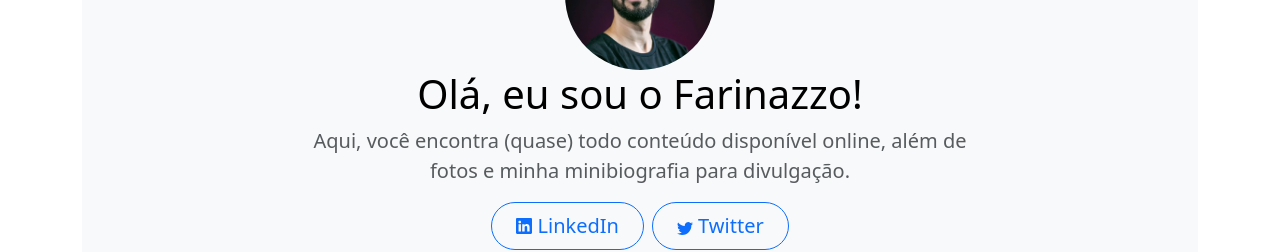
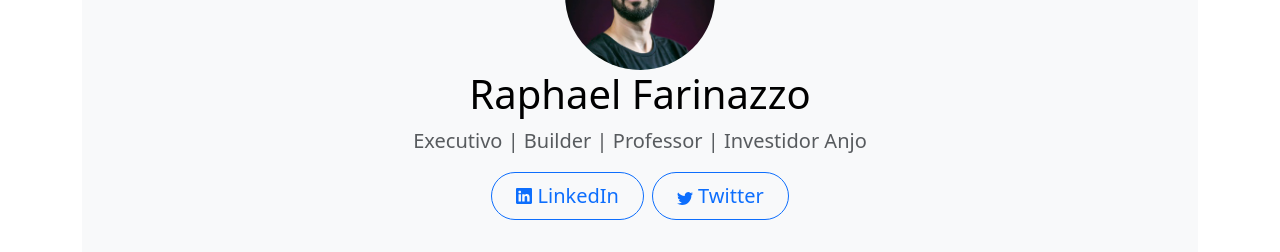
Before and after one commit to rfarinazzo/farina.ceo, a plain HTML site: page index.html in a window 1280 px wide. Shown: the part 224-476 px from the top of the page. Drawn offline with nearby package versions, Linux system fonts and the light colour scheme.

Commit message:
Update hero section and hide menu
- Change hero heading to "Raphael Farinazzo"
- Update subtitle to "Executivo | Builder | Professor | Investidor Anjo"
- Add rounded styling to profile picture
- Comment out menu navigation code

Co-Authored-By: Claude Haiku 4.5 <noreply@anthropic.com>

```diff
--- a/index.html
+++ b/index.html
@@ -20,6 +20,7 @@
 <body>
 
 <div class="nav-menu fixed-top">
+  <!--
   <header class="d-flex justify-content-center py-3">
     <ul class="nav nav-pills">
       <li class="nav-item"><a href="#articles" class="nav-link">Artigos</a></li>
@@ -29,15 +30,16 @@
       <li class="nav-item"><a href="https://www.linkedin.com/newsletters/7133110126449688576/" class="nav-link">Newsletter</a></li>
     </ul>
   </header>
+  -->
 </div>
 
 <section id="opening" class="pt-5">
     <div class="container my-5">
         <div class="px-5 pt-5 text-center bg-body-tertiary rounded-3">
-          <img src="./assets/images/raphael_farinazzo.jpeg" width="150" class="profile-img" />
-          <h1 class="text-body-emphasis">Olá, eu sou o Farinazzo!</h1>
+          <img src="./assets/images/raphael_farinazzo.jpeg" width="150" class="profile-img" style="border-radius: 50%;" />
+          <h1 class="text-body-emphasis">Raphael Farinazzo</h1>
           <p class="col-lg-8 mx-auto fs-5 text-muted">
-            Aqui, você encontra (quase) todo conteúdo disponível online, além de fotos e minha minibiografia para divulgação.
+            Executivo | Builder | Professor | Investidor Anjo
           </p>
           <div class="d-inline-flex gap-2 mb-5">
             <a class="d-inline-flex align-items-center btn btn-outline-primary btn-lg px-4 rounded-pill" type="button" href="https://www.linkedin.com/in/rfarinazzo" target="_blank">
@@ -55,6 +57,7 @@
       </div>
 </section>
 
+<!--
 <section id="newsletter">
   <div class="my-5">
     <div class="p-2 text-center bg-body-tertiary">
@@ -70,7 +73,9 @@
     </div>
   </div>
 </section>
+-->
 
+<!--
 <section id="articles" class="pt-3">
   <div class="container px-4 pt-5" id="featured-3">
     <h2 class="pb-2 border-bottom">Meus artigos sobre Product Management</h2>
@@ -195,7 +200,9 @@
     </div>
   </div>
 </section>
+-->
 
+<!--
 <section id="podcasts" class="pt-5">
   <div class="container pt-5">
     <h2 class="pb-2 border-bottom">Participações em Podcasts</h2>
@@ -368,7 +375,9 @@
 
 
 </section>
+-->
 
+<!--
 <section id="videos" class="pt-5">
   <div class="container pt-5">
     <h2 class="pb-2 border-bottom">Vídeos disponíveis</h2>
@@ -641,6 +650,7 @@
     </div>
   </div>
 </section>
+-->
 
 <section id="bio" class="pt-5">
   <div class="container py-5">
```
